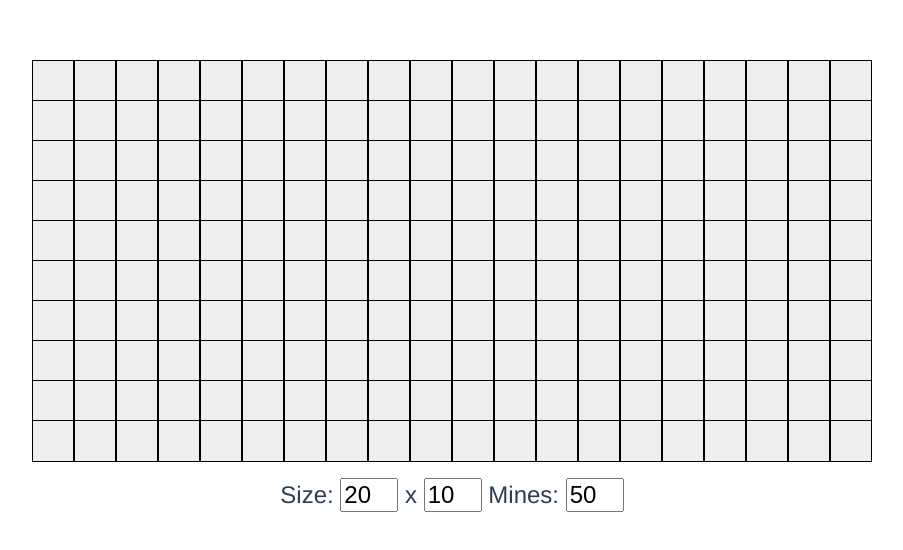
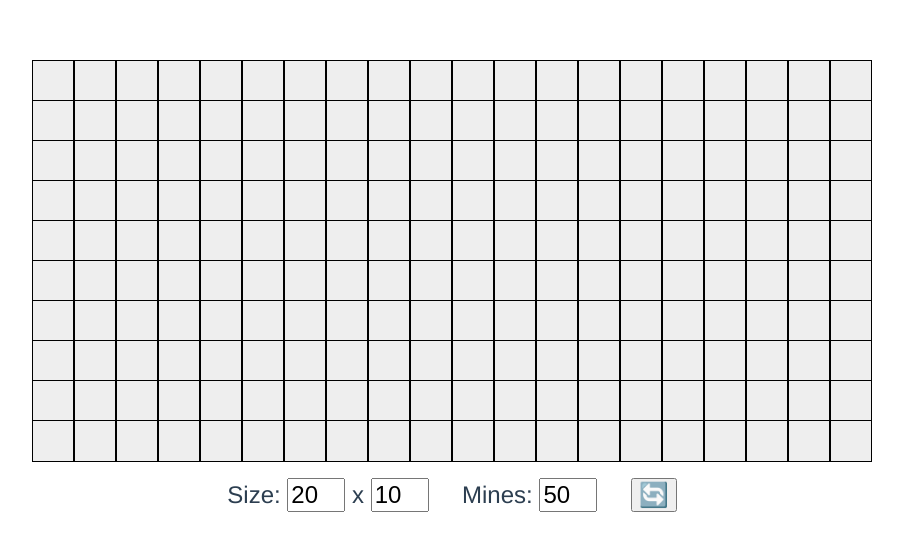
Before and after one commit to proton/minesweeper-vue.js, a Vue app: page / in a window 1280 px wide. Shown: the top 550 px of the page, without its empty margins (188-1091 px from the left). Built offline with nearby package versions, Linux system fonts and the light colour scheme.

Commit message:
refresh button

```diff
--- a/src/App.vue
+++ b/src/App.vue
@@ -6,8 +6,11 @@
       Size:
       <input type="number" v-model="width"> x
       <input type="number" v-model="height">
+      &nbsp;&nbsp;&nbsp;
       Mines:
       <input type="number" v-model="minesCount">
+      &nbsp;&nbsp;&nbsp;
+      <button class="refresh" @click="it += 1">🔄</button>
     </div>
   </div>
 </template>
@@ -25,11 +28,12 @@ export default {
       width: 20,
       height: 10,
       minesCount: 50,
+      it: 0,
     }
   },
   computed: {
     superKey: function() {
-      return this.width + '.' + this.height + '.' + this.minesCount;
+      return this.width + '.' + this.height + '.' + this.minesCount + '.' + this.it;
     }
   },
   watch: {
@@ -60,4 +64,7 @@ export default {
   font-size: 24px;
   width: 50px;
 }
+.refresh {
+  font-size: 24px;
+}
 </style>
```
